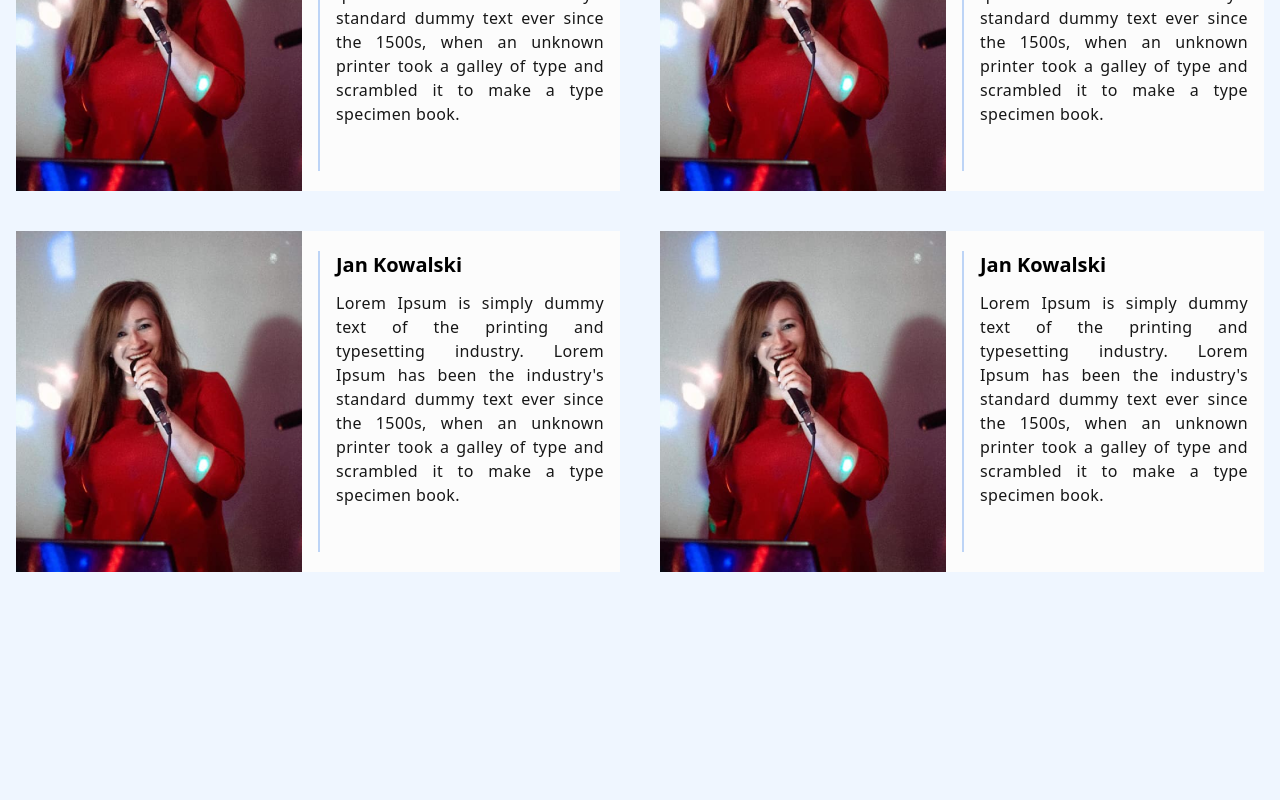
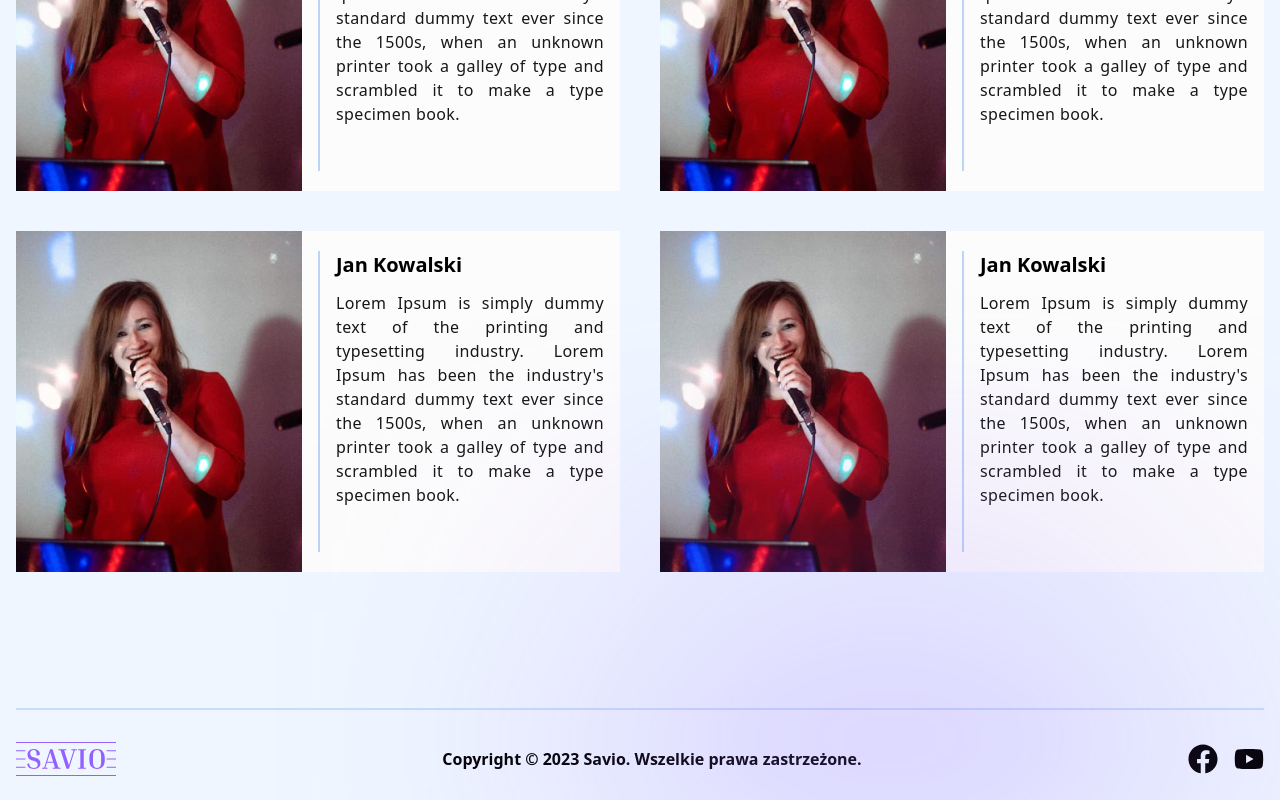
Before and after one commit to F3azy/Savio, a React (Vite) app: page / in a window 1280 px wide. Shown: the part 1193-1993 px from the top of the page. Before the commit the page ends 1833 px from the top, so only its background shows below. Built offline with nearby package versions, Linux system fonts and the light colour scheme.

Commit message:
made the footer of the page

```diff
--- /dev/null
+++ b/src/components/Footer.jsx
@@ -0,0 +1,35 @@
+import React from "react";
+import { SavioLogo } from "../assets";
+import { footerSocialIcons } from "../constans";
+
+const Footer = () => {
+  return (
+    <footer
+      className="
+    mt-20 pt-8 pb-3
+    flex flex-row justify-between items-center
+    border-t-2 border-brand-primary/20
+    relative
+    "
+    >
+      <img className="w-[100px]" src={SavioLogo} alt="logo" />
+      <p className="font-semibold text-[16px]">
+        Copyright © {new Date().getFullYear()} Savio. Wszelkie prawa
+        zastrzeżone.
+      </p>
+      <div className="footer-gradient" />
+      <div className="flex flex-row gap-x-4">
+        {footerSocialIcons.map((Icon, idx) =>
+        <a key={idx} href={Icon.url} target="_blank">
+            <Icon.icon
+            className="hover:opacity-60"
+            size={30}
+            />
+        </a>
+        )}
+      </div>
+    </footer>
+  );
+};
+
+export default Footer;
--- a/src/components/index.js
+++ b/src/components/index.js
@@ -1,5 +1,6 @@
 export { default as Modal } from "./Modal";
 export { default as Navbar } from "./Navbar";
+export { default as Footer } from "./Footer";
 export { default as TeamMemberCard } from "./TeamMemberCard";
 export { default as Carousel } from "./Carousel";
 export { default as ScrollToTop } from "./SrollToTop";
--- a/src/constans/index.js
+++ b/src/constans/index.js
@@ -35,3 +35,19 @@ const YTThumbnail = [
 ];
 
 export { YTThumbnail, YTVideos };
+
+
+import { FaFacebook, FaYoutube  } from "react-icons/fa";
+
+export const footerSocialIcons = [
+  {
+    name: "facebook",
+    icon: FaFacebook,
+    url: "https://www.facebook.com/zespolsavio/?locale=pl_PL",
+  },
+  {
+    name: "youtube",
+    icon: FaYoutube,
+    url: "https://www.youtube.com/@zespomuzycznyszczecinsavio6379",
+  },
+];
--- a/src/index.css
+++ b/src/index.css
@@ -11,3 +11,15 @@
 body, html {
     background-color: theme('colors.blue.50');
 }
+
+
+.footer-gradient {
+  position: absolute;
+  width: 500px;
+  height: 100px;
+  left: 50%;
+  bottom: 0;
+  z-index: 0;
+  background: theme('colors.brand.secondary');
+  filter: blur(150px);
+}
--- a/src/pages/Layout.jsx
+++ b/src/pages/Layout.jsx
@@ -1,6 +1,6 @@
 import React from "react";
 import { Outlet } from "react-router-dom";
-import { Navbar } from "../components";
+import { Footer, Navbar } from "../components";
 
 const Layout = () => {
   return (
@@ -13,6 +13,7 @@ const Layout = () => {
       "
       >
         <Outlet />
+        <Footer />
       </main>
     </>
   );
```
